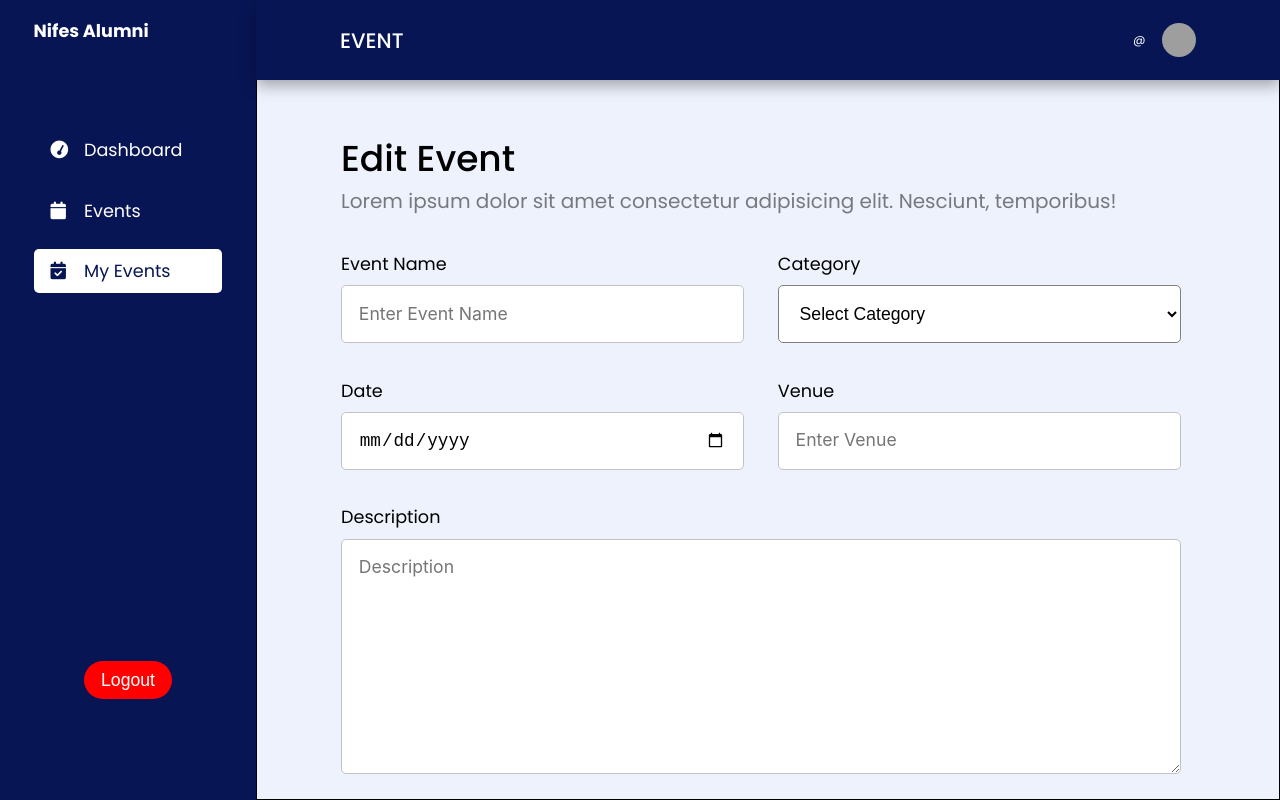
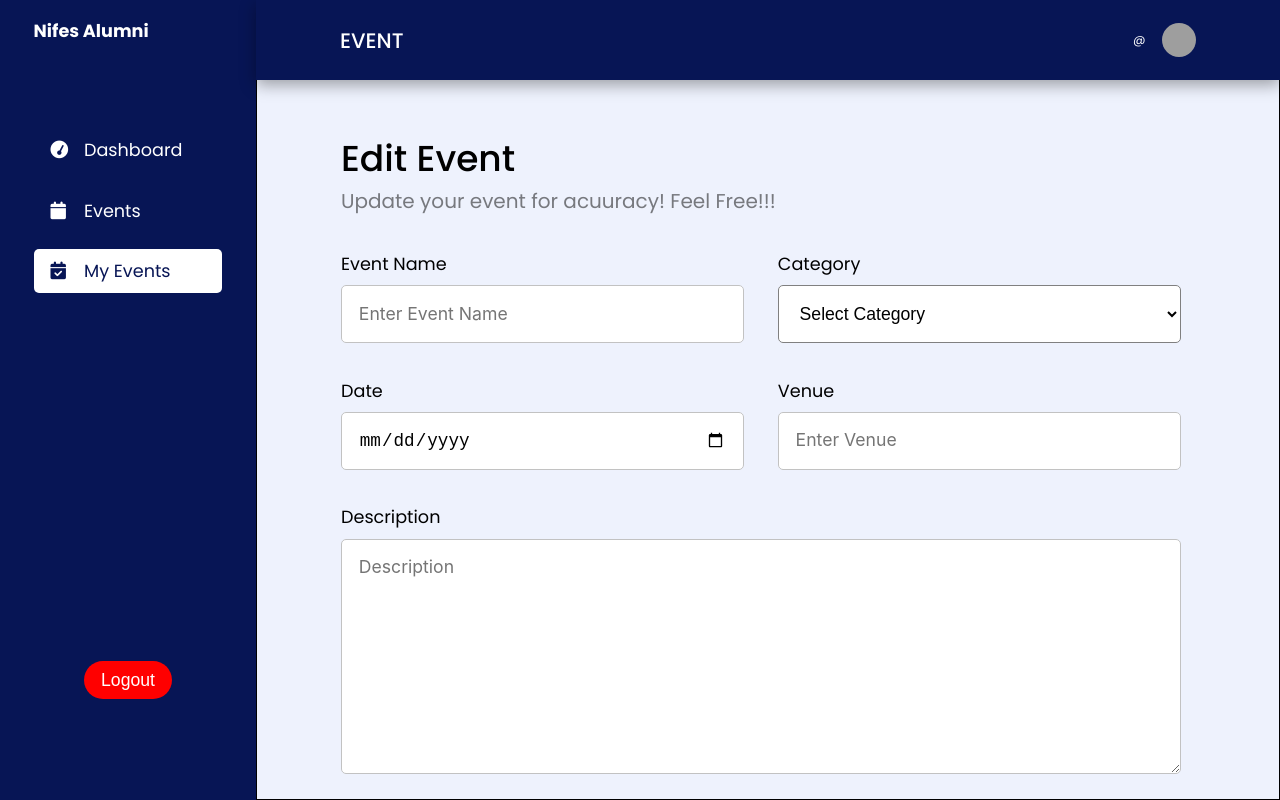
Before and after one commit to Jossy1238/nifes, a React (Vite) app: page /my-events/1/edit in a window 1280 px wide. Built offline with nearby package versions, Linux system fonts and the light colour scheme; no server answers; sample sign-in values are in the browser's storage; grey boxes are pictures that could not be loaded.

Commit message:
New Update

```diff
--- a/src/pages/EditEvent.jsx
+++ b/src/pages/EditEvent.jsx
@@ -95,7 +95,7 @@ function EditEvent(props) {
                 <form onSubmit={handleSubmit} className='pt-3 create__event--form flex flex-col'>
                     <div className=''>
                         <h3 className='text-3xl font-500'>Edit Event</h3>
-                        <p className='opacity-5 text-lg'>Lorem ipsum dolor sit amet consectetur adipisicing elit. Nesciunt, temporibus!</p>
+                        <p className='opacity-5 text-lg'>Update your event for acuuracy! Feel Free!!!</p>
                     </div>
                     {message.text && <div className={`border mt-2 w-full ${message.type=="error" ? "label__error":"label__success"}`}>{message.text}</div>}
 
```
